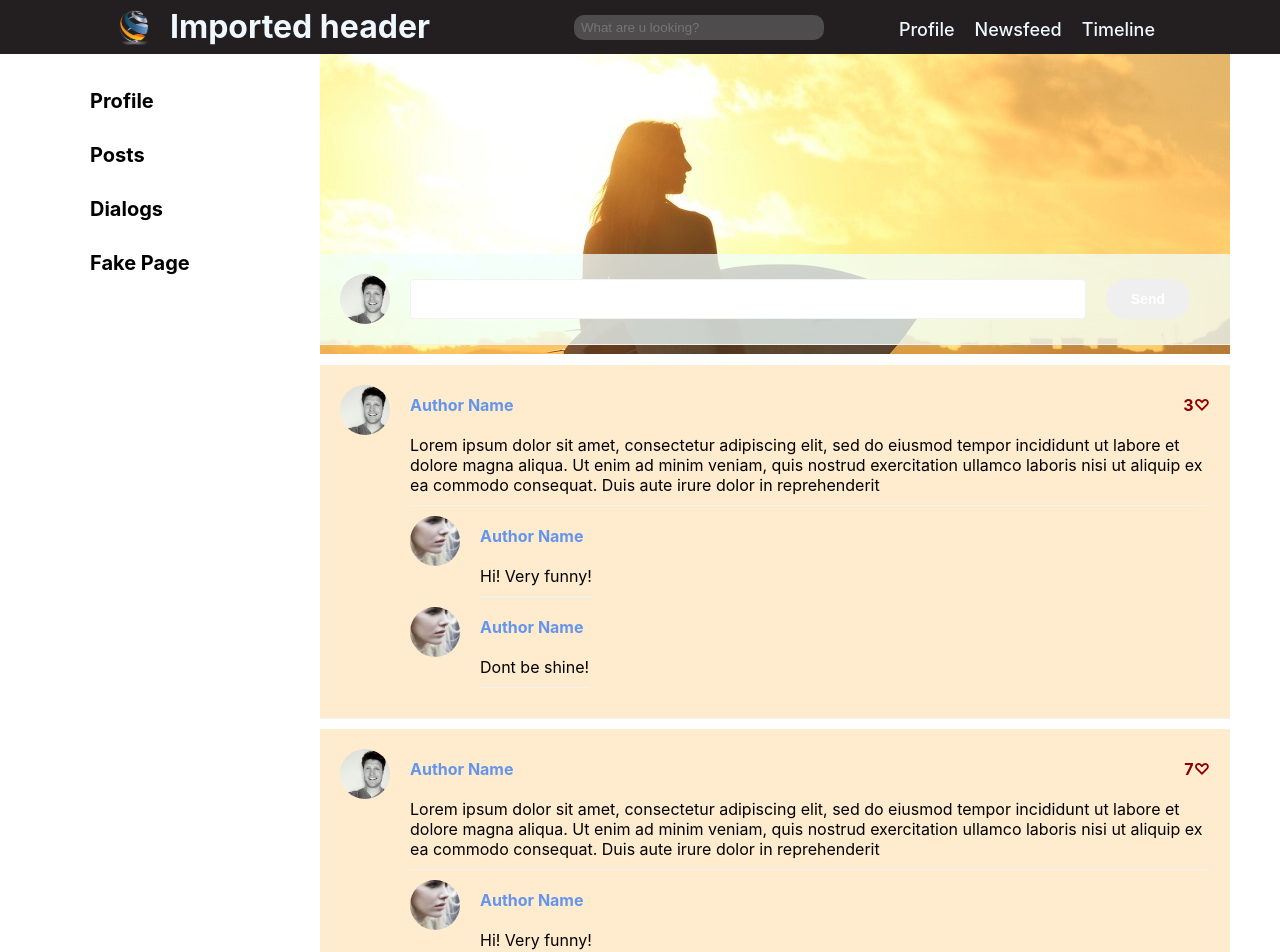
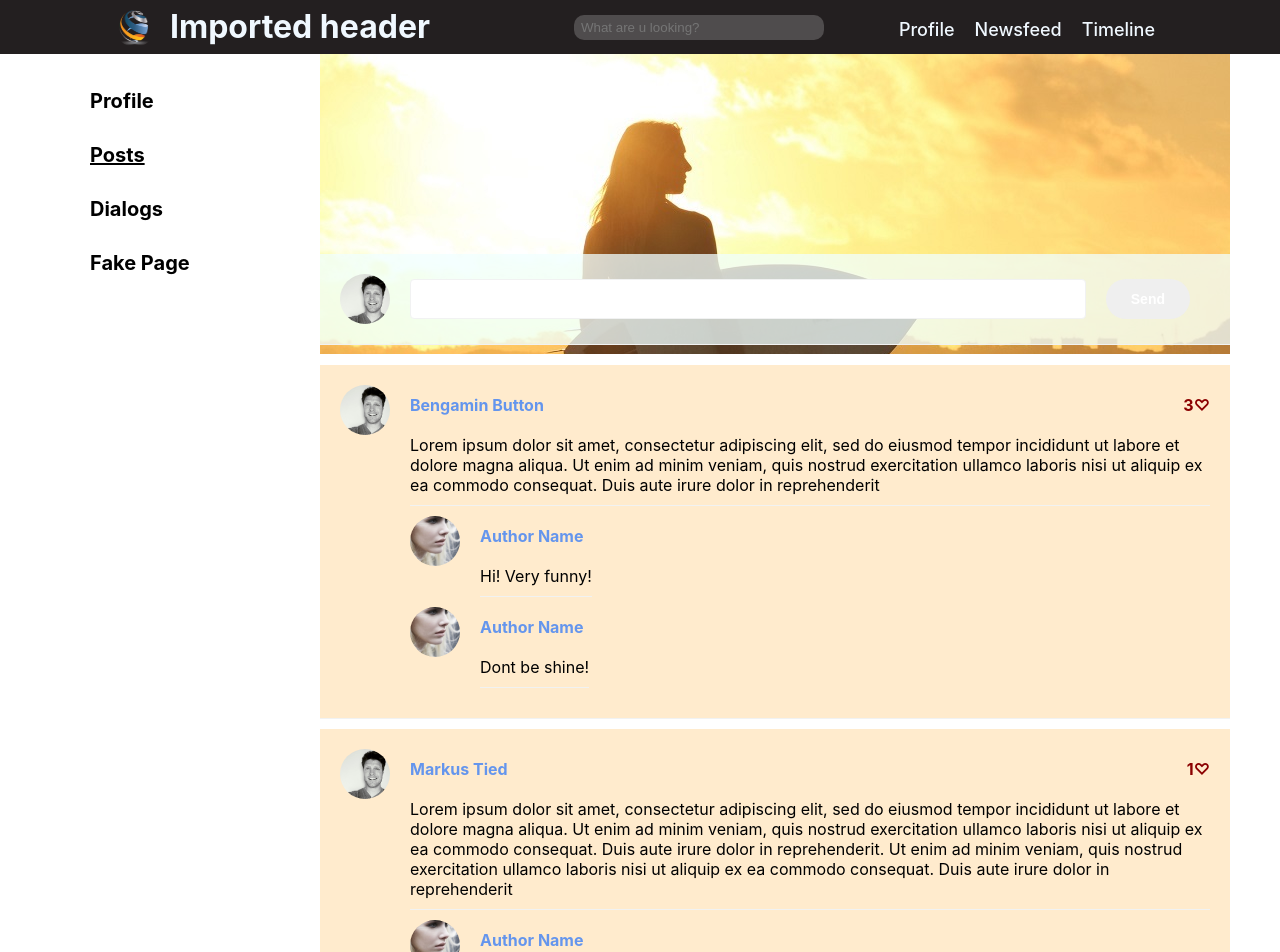
Before and after one commit to MyodsOnline/ReactApp_SocialNetwork, a React (Create React App) app: page /posts in a window 1280 px wide. Shown: the top 952 px of the page. Built offline with nearby package versions, Linux system fonts and the light colour scheme.

Commit message:
working with hardcoded props

```diff
--- a/src/Components/Dialogs/Dialogs.module.css
+++ b/src/Components/Dialogs/Dialogs.module.css
@@ -11,6 +11,10 @@
     padding: 25px;
     max-width: 50%;
     border-left: 1px solid lightskyblue;
+}
+
+.DialogsListStyle a {
+    text-decoration: none;
 }
 
 .ChatStyle {
@@ -55,6 +59,7 @@
     white-space: nowrap;
     overflow: hidden;
     text-overflow: ellipsis;
+    color: black;
 }
 
 .DialogDataHeader span {
--- a/src/Components/Dialogs/DialogsList.jsx
+++ b/src/Components/Dialogs/DialogsList.jsx
@@ -3,11 +3,18 @@ import ds from "./Dialogs.module.css";
 import DialogsListItem from "./DialogsListItem";
 
 const DialogsList = () => {
+
+    let dialogData = [
+        {dLink: 1, contactName: "User Profile Name"},
+        {dLink: 2, contactName: "Marianna Gerasimova"},
+        {dLink: 3, contactName: "Alexandr Nedovesov"}
+    ]
+
+    let dialogItem = dialogData.map( dialog => <DialogsListItem contactName={dialog.contactName} dLink={dialog.dLink} key={dialog.dLink} />)
+
     return (
         <div className={ds.DialogsListStyle}>
-            <DialogsListItem />
-            <DialogsListItem />
-            <DialogsListItem />
+            { dialogItem }
         </div>
     )
 }
--- a/src/Components/Dialogs/DialogsListItem.jsx
+++ b/src/Components/Dialogs/DialogsListItem.jsx
@@ -1,15 +1,18 @@
 import React from "react";
+import { NavLink } from "react-router-dom";
 import ds from "./Dialogs.module.css";
 
 import UserPhoto from "./../assets/img/user-3.jpeg";
 
-const DialogsListItem = () => {
+const DialogsListItem = (props) => {
+    let path = "./" + props.dLink;
     return (
+        <NavLink to={path}>
             <div className={ds.DialogsListItemStyle}>
                 <img src={UserPhoto} alt="user" />
                 <div className={ds.DialogData}>
                     <div className={ds.DialogDataHeader}>
-                    <h5>Contact Name</h5>
+                        <h5>{props.contactName}</h5>
                         <span>16</span>
                     </div>
                     <div className={ds.DialogDataText}>
@@ -17,6 +20,7 @@ const DialogsListItem = () => {
                     </div>
                 </div>
             </div>
+        </NavLink>
     )
 }
 
--- a/src/Components/Main/Main.jsx
+++ b/src/Components/Main/Main.jsx
@@ -4,6 +4,15 @@ import NewPost from "./Posts/NewPost";
 import Cover from "./Cover"
 
 const MainContent = () => {
+
+    let postsData = [
+        {id:1, author: "Bengamin Button", likes: 3, text: "Lorem ipsum dolor sit amet, consectetur adipiscing elit, sed do eiusmod tempor incididunt ut labore et dolore magna aliqua. Ut enim ad minim veniam, quis nostrud exercitation ullamco laboris nisi ut aliquip ex ea commodo consequat. Duis aute irure dolor in reprehenderit"},
+        {id:2, author: "Markus Tied", likes: 1, text: "Lorem ipsum dolor sit amet, consectetur adipiscing elit, sed do eiusmod tempor incididunt ut labore et dolore magna aliqua. Ut enim ad minim veniam, quis nostrud exercitation ullamco laboris nisi ut aliquip ex ea commodo consequat. Duis aute irure dolor in reprehenderit. Ut enim ad minim veniam, quis nostrud exercitation ullamco laboris nisi ut aliquip ex ea commodo consequat. Duis aute irure dolor in reprehenderit"},
+        {id:3, author: "Frank Movent", likes: 7, text: "Lorem ipsum dolor sit amet, consectetur adipiscing elit!"}
+    ]
+
+    let postDataItem = postsData.map(post => <Posts text={post.text} author={post.author} likes={post.likes} key={post.id} />)
+
     return (
         <main>
             {/* <div className="block-1">block-1</div>
@@ -12,9 +21,10 @@ const MainContent = () => {
             <div className={m.item}>Item-3</div> */}
             <Cover />
             <NewPost />
-            <Posts likes="3"/>
+            {postDataItem}
+            {/* <Posts likes="3"/>
             <Posts likes="7"/>
-            <Posts likes="1"/>
+            <Posts likes="1"/> */}
         </main>
     );
 }
--- a/src/Components/Main/Posts/Posts.jsx
+++ b/src/Components/Main/Posts/Posts.jsx
@@ -3,8 +3,10 @@ import p from './Posts.module.css'
 import userImage from '../../assets/img/user-1.jpeg';
 import PostComment from './PostComment';
 
-const Posts = (proops) => {
-    const [like, setLike] = useState(Number(proops.likes))
+const Posts = (props) => {
+    const [like, setLike] = useState(Number(props.likes))
+
+    console.log(props);
 
     function increment () {
         setLike(like + 1)
@@ -15,11 +17,11 @@ const Posts = (proops) => {
             <img src={userImage} alt="user avatar"/>
             <div className={p.postBody}>
                 <div className={p.postBodyTitle}>
-                    <h4>Author Name</h4>
+                    <h4>{props.author}</h4>
                     <p>{like}<span onClick={increment}>♡</span></p>
                 </div>
                 <div className={p.postBodyText}>
-                    <p>Lorem ipsum dolor sit amet, consectetur adipiscing elit, sed do eiusmod tempor incididunt ut labore et dolore magna aliqua. Ut enim ad minim veniam, quis nostrud exercitation ullamco laboris nisi ut aliquip ex ea commodo consequat. Duis aute irure dolor in reprehenderit</p>
+                    <p>{props.text}</p>
                     <PostComment message="Hi! Very funny!" />
                     <PostComment message="Dont be shine!" />
                 </div>
--- a/src/Components/Main/Posts/Posts.module.css
+++ b/src/Components/Main/Posts/Posts.module.css
@@ -63,6 +63,7 @@ img {
     display: flex;
     flex-direction: column;
     margin-left: 20px;
+    width: 100%;
 }
 
 .postBodyTitle, .commentBodyTitle{
--- a/src/Components/Navbar/Navbar.css
+++ b/src/Components/Navbar/Navbar.css
@@ -20,6 +20,10 @@ nav {
     font-weight: 700;
 }
 
+.navLink a.active {
+    text-decoration: underline;
+}
+
 .navLink a:hover {
     text-decoration: underline;
 }
--- a/src/Components/Navbar/Navbar.jsx
+++ b/src/Components/Navbar/Navbar.jsx
@@ -1,13 +1,14 @@
 import "./Navbar.css";
+import { NavLink } from "react-router-dom";
 
 const Navbar = () => {
     return (
       <nav>
         <ul className="navLinks">
-          <li className="navLink"><a href="/profile">Profile</a></li>
-          <li className="navLink"><a href="/posts">Posts</a></li>
-          <li className="navLink"><a href="/dialogs">Dialogs</a></li>
-          <li className="navLink"><a href="/fake">Fake Page</a></li>
+          <li className="navLink"><NavLink to='/profile'>Profile</NavLink></li>
+          <li className="navLink"><NavLink to='/posts'>Posts</NavLink></li>
+          <li className="navLink"><NavLink to='/dialogs'>Dialogs</NavLink></li>
+          <li className="navLink"><NavLink to='/fake'>Fake Page</NavLink></li>
         </ul>
       </nav>
     );
```
Lines whose indentation alone changed are shown as unchanged.
